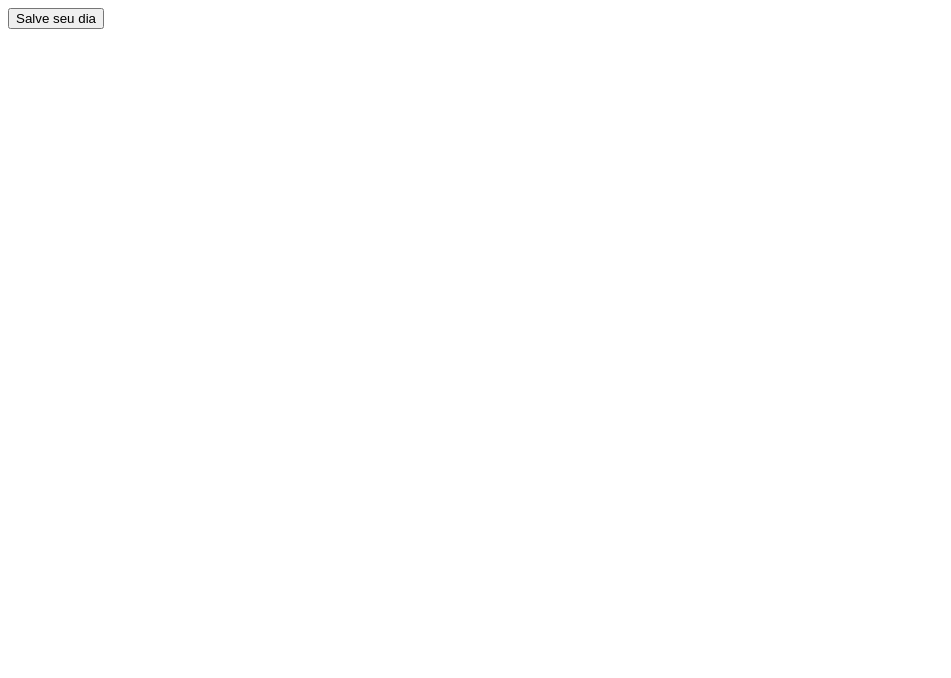
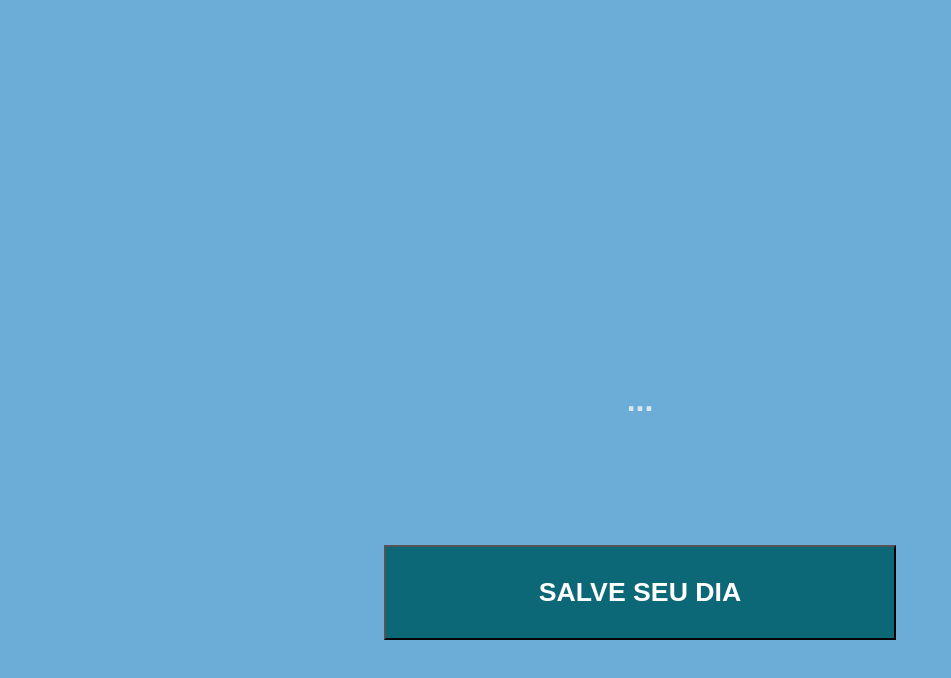
Before and after one commit to WesRaiuga/save-your-day, a plain HTML site: page index.html in a window 1280 px wide. Shown: the whole page, without its empty margins (0-951 px from the left). Drawn offline with Linux system fonts and the light colour scheme.

Commit message:
adiciona css e inicia posicionamento dos elementos

```diff
--- a/index.html
+++ b/index.html
@@ -3,11 +3,18 @@
 <head>
     <meta charset="UTF-8">
     <meta name="viewport" content="width=device-width, initial-scale=1.0">
+    <link rel="stylesheet" href="style.css">
     <script src="main.js"></script>
     <title>Save Your Day</title>
 </head>
 <body>
-    <button id="saveDayBtn" onclick="generateActivity()">Salve seu dia</button>
-    <h1 id="activity"></h1>
+    <main>
+        <div class="content">
+            <h1 id="activity">...</h1>
+        </div>
+    </main>
+    <section>
+        <button id="saveDayBtn" onclick="generateActivity()">SALVE SEU DIA</button>
+    </section>
 </body>
 </html>
--- /dev/null
+++ b/style.css
@@ -0,0 +1,56 @@
+:root {
+    --bg-color-default: #6cadd8;
+    --text-primary-color: #ffffffbb;
+    --btn-text-color: #fff;
+}
+
+* {
+    margin: 0;
+    padding: 0;
+    color: var(--text-primary-color);
+}
+
+body {
+    height: 100vh;
+    display: flex;
+    justify-content: center;
+    align-items: center;
+    flex-direction: column;
+    background-color: var(--bg-color-default);
+    font-family: 'Helvetica';
+}
+
+main {
+    padding: 5%;
+    text-align: justify;
+    text-align: center;
+}
+
+.content {
+    height: 100%;
+    display: flex;
+    justify-content: center;
+    align-items: center;
+    flex-direction: column;
+}
+
+section {
+    position: fixed;
+    bottom: 20%;
+}
+
+#saveDayBtn {
+    width: 80vw;
+    padding: 30px 15px;
+    background-color: #0c6876;
+    font-size: 20pt;
+    font-weight: bold;
+    color: var(--btn-text-color);
+    cursor: pointer;
+}
+
+@media (min-width: 800px) {
+	#saveDayBtn {
+        width: 40vw;
+    }
+}
```
